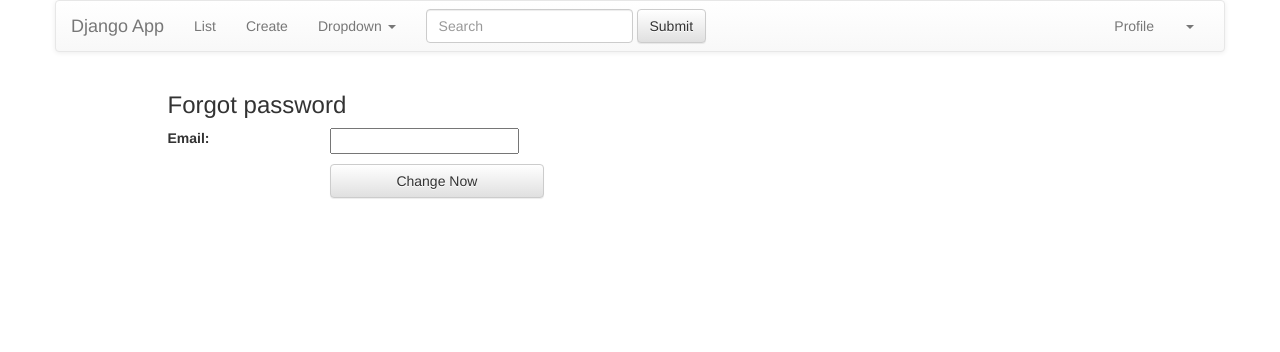
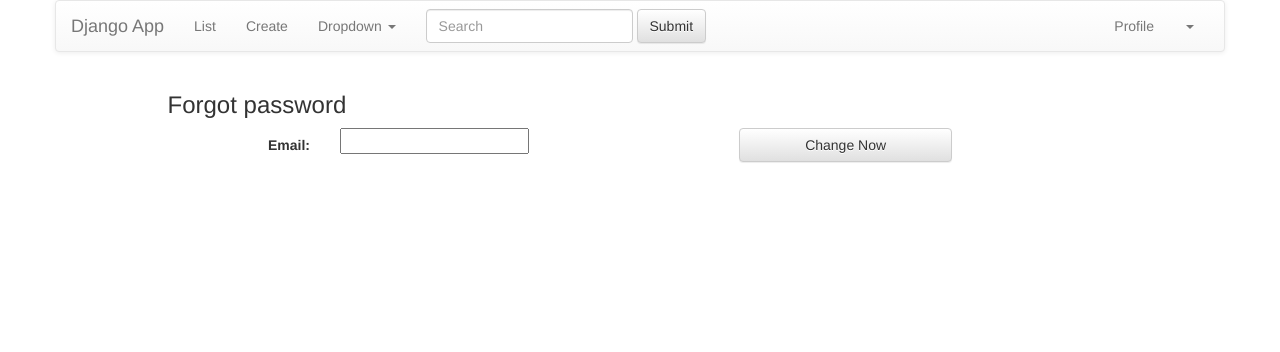
Before and after one commit to divyamodi128/resolution, a Django app: page /password_reset/ in a window 1280 px wide. Shown: the top 352 px of the page. Run offline with Django 3.2, Linux system fonts and the light colour scheme; parts of the project's set-up code (start-up, migrations or seed data) failed here and were passed over; some libraries are stand-ins or nearby versions.

Commit message:
Form updates

```diff
--- a/templates/registration/password_reset_form.html
+++ b/templates/registration/password_reset_form.html
@@ -3,14 +3,13 @@
 {% block content %}
     <div class="col-md-10 col-md-offset-1">
         <h3>Forgot password</h3>
-        <form method="post">
+        <form method="post" class="form-horizontal">
             {% comment %} {% csrf_token %}
             {{ form.as_p }} {% endcomment %}
             {% csrf_token %}
             {% for field in form %}
-            <p>
-                <div class="row">
-                    <div class="col-md-2">{{ field.label_tag }}</div>
+                <div class="from-group">
+                    <div class="col-md-2 control-label">{{ field.label_tag }}</div>
                     <div class="col-md-3">{{ field }}<br>
                     {% if field.help_text %}
                         <small style="color: grey">{{ field.help_text }}</small>
@@ -20,7 +19,6 @@
                     {% endfor %}
                     </div>
                 </div>
-            </p>
             {% endfor %}
             <div class="row">
             <div class="col-md-3 col-md-offset-2">
--- a/templates/user/login.html
+++ b/templates/user/login.html
@@ -5,12 +5,12 @@
 
 {% block content %}
     <div class="col-md-10 col-md-offset-1">
-        <form method="post">
+        <form method="post" class="form-horizontal">
             {% csrf_token %}
             {% for field in form %}
             <p>
-                <div class="row">
-                    <div class="col-md-2">{{ field.label_tag }}</div>
+                <div class="from-group">
+                    <div class="col-md-2 control-label">{{ field.label_tag }}</div>
                     <div class="col-md-10">{{ field }}
                     <br>
                     {% if field.help_text %}
```
Also changed, not shown: templates/truck_create.html (+3 -5 lines), templates/truck_update.html (+3 -5 lines), templates/user/register.html (+6 -4 lines), templates/user/updates.html (+4 -4 lines).
